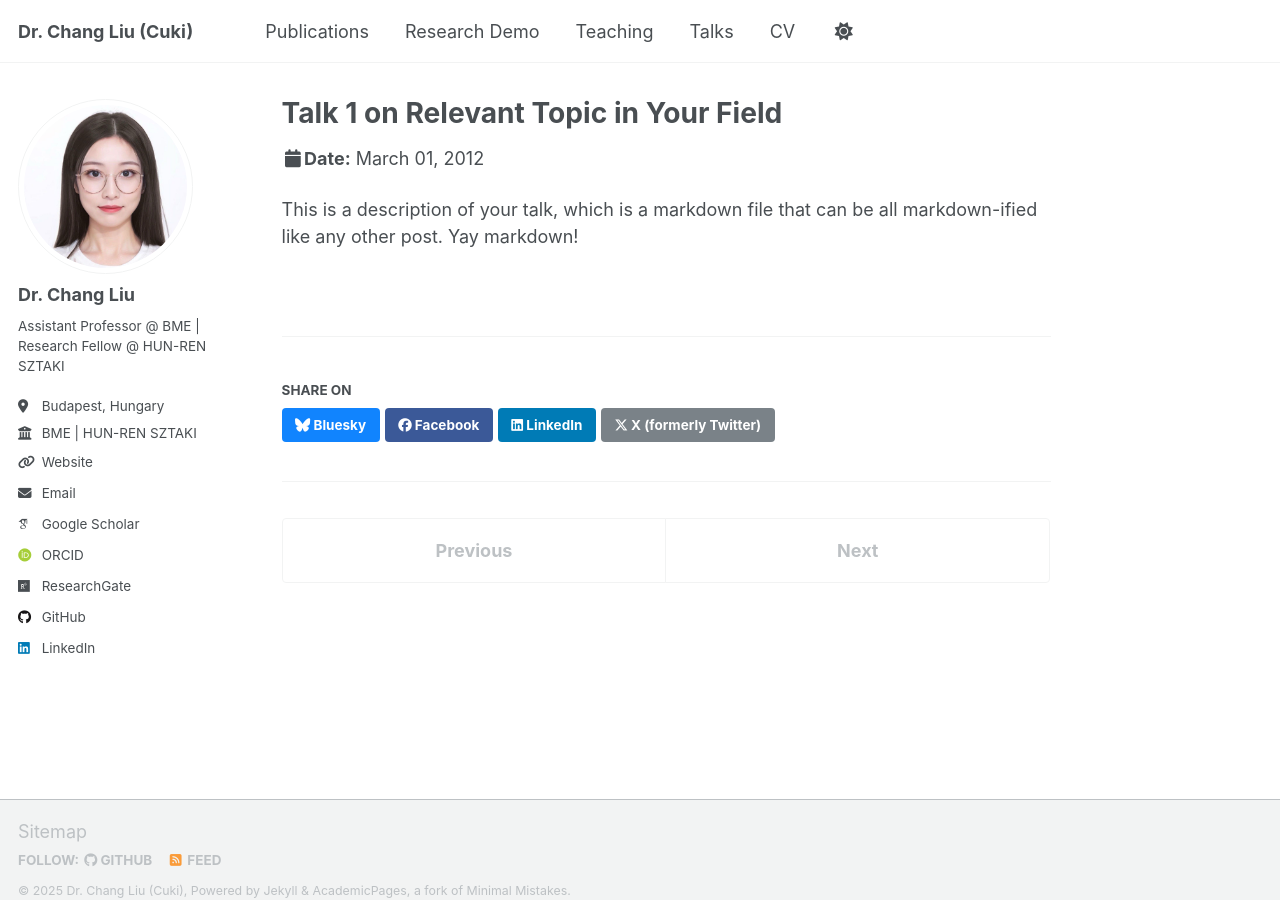
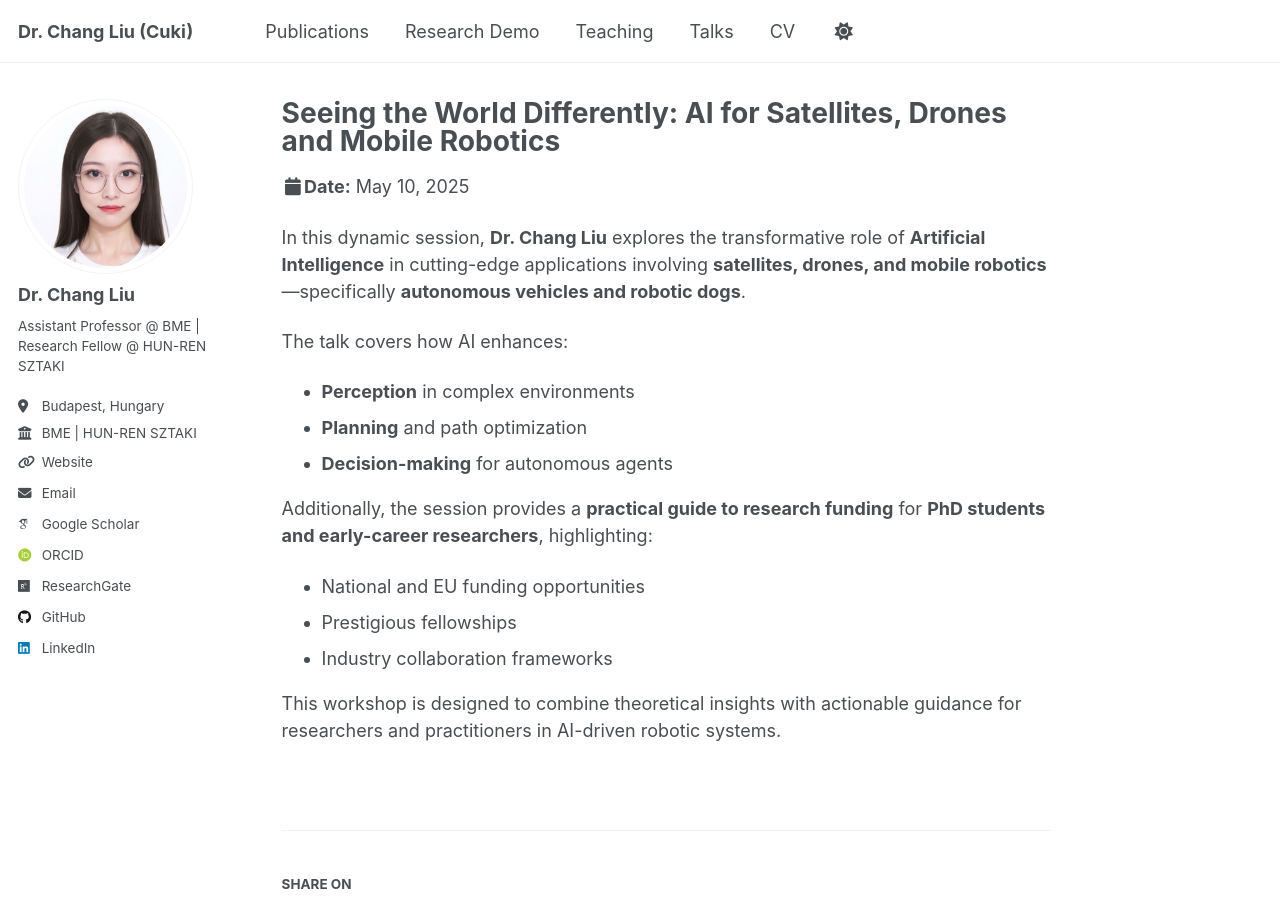
Before and after one commit to ChangLiu-bp/changliu-bp.github.io, a Jekyll site: the page built from _talks/2012-03-01-talk-1.md, in a window 1280 px wide and 900 px high. Built offline with Jekyll 4.4.1, drawn with Linux system fonts in a browser that asks for light colours; some web fonts are replaced; a script that is not in the unit is left out.

Commit message:
Update 2012-03-01-talk-1.md

```diff
--- a/_talks/2012-03-01-talk-1.md
+++ b/_talks/2012-03-01-talk-1.md
@@ -1,11 +1,24 @@
 ---
-title: "Talk 1 on Relevant Topic in Your Field"
+title: "Seeing the World Differently: AI for Satellites, Drones and Mobile Robotics"
 collection: talks
 type: "Talk"
-permalink: /talks/2012-03-01-talk-1
-venue: "UC San Francisco, Department of Testing"
-date: 2012-03-01
-location: "San Francisco, CA, USA"
+permalink: /talks/seeing-the-world-differently-ai/
+venue: "Lead Workshop"
+date: 2025-05-10
+location: "Budapest"
 ---
+In this dynamic session, **Dr. Chang Liu** explores the transformative role of **Artificial Intelligence** in cutting-edge applications involving **satellites, drones, and mobile robotics**—specifically **autonomous vehicles and robotic dogs**.
 
-This is a description of your talk, which is a markdown file that can be all markdown-ified like any other post. Yay markdown!
+The talk covers how AI enhances:
+
+- **Perception** in complex environments
+- **Planning** and path optimization
+- **Decision-making** for autonomous agents
+
+Additionally, the session provides a **practical guide to research funding** for **PhD students and early-career researchers**, highlighting:
+
+- National and EU funding opportunities
+- Prestigious fellowships
+- Industry collaboration frameworks
+
+This workshop is designed to combine theoretical insights with actionable guidance for researchers and practitioners in AI-driven robotic systems.
```
